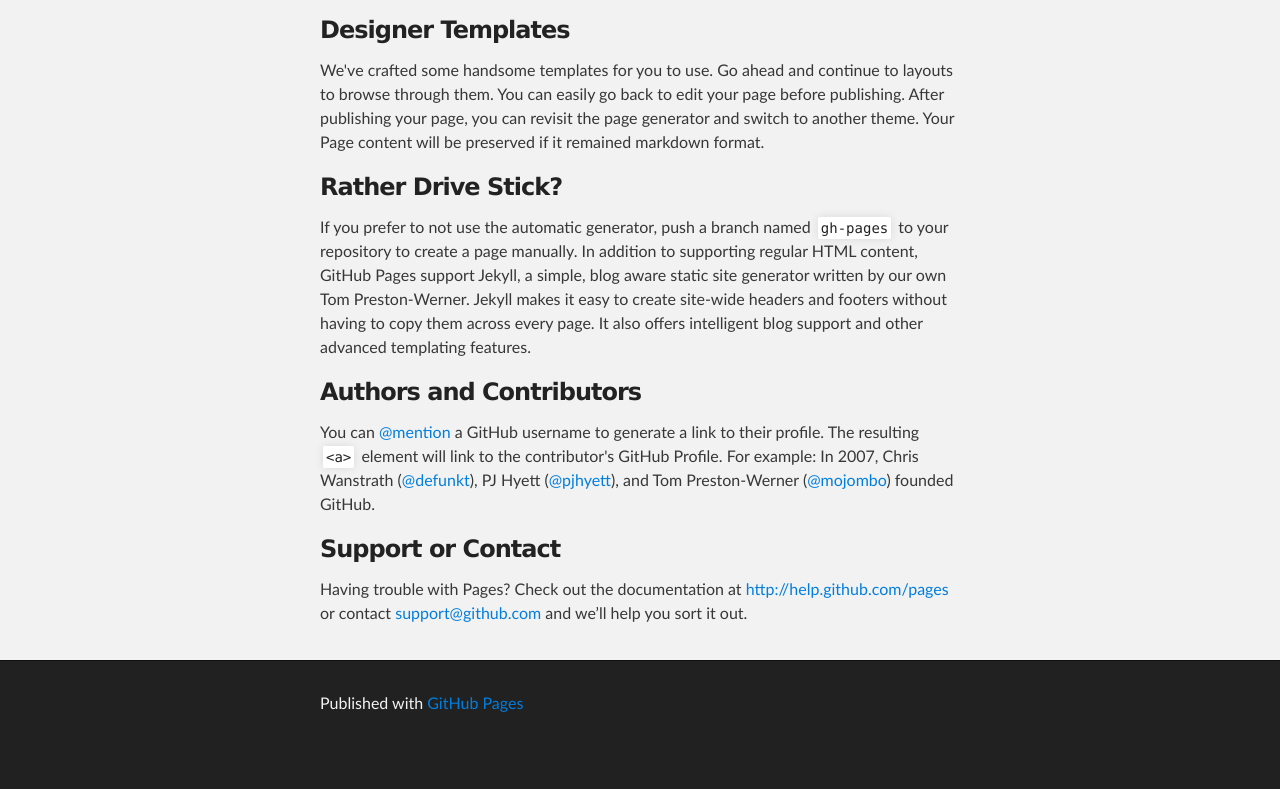
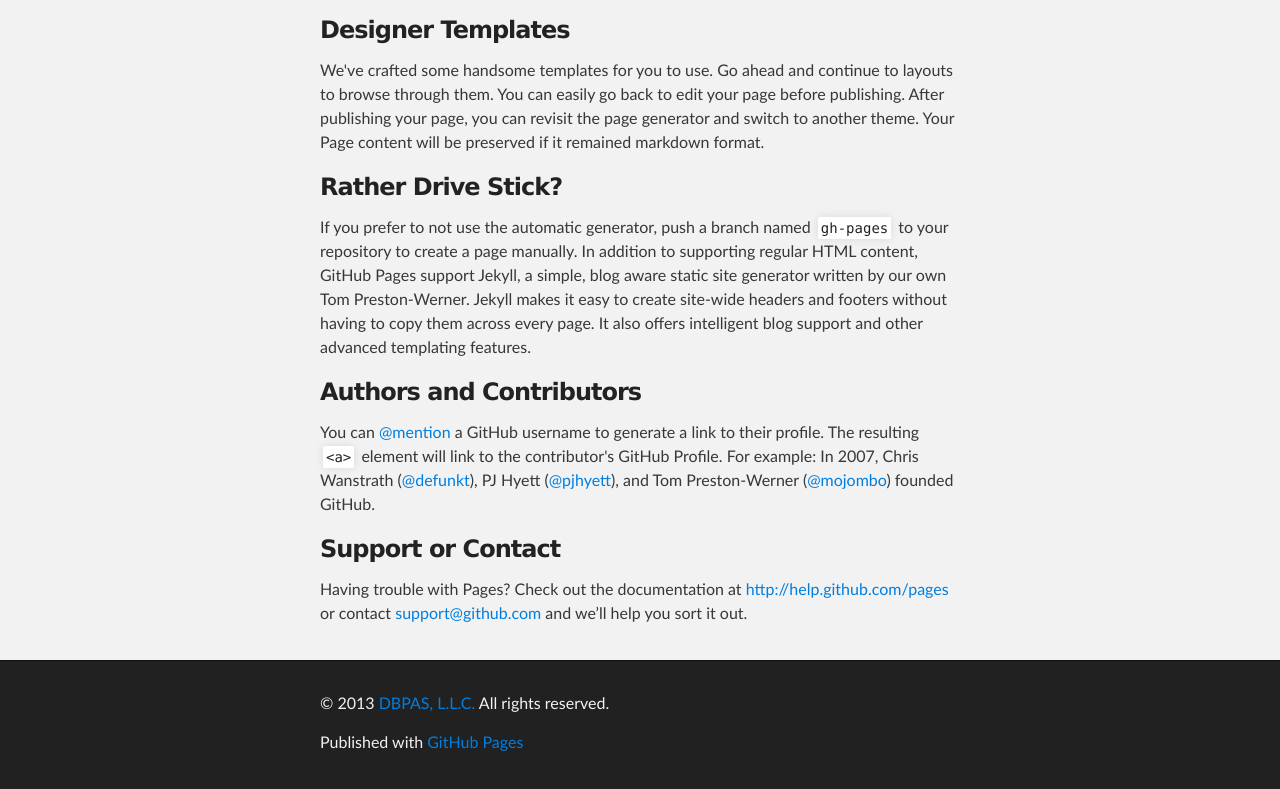
Before and after one commit to dbpas/dbpas.github.io, a plain HTML site: page index.html in a window 1280 px wide. Shown: the part 567-1356 px from the top of the page. Before the commit the page ends 1317 px from the top, so only its background shows below. Drawn offline with Linux system fonts and the light colour scheme.

Commit message:
Update index.html

```diff
--- a/index.html
+++ b/index.html
@@ -64,6 +64,7 @@ $ git checkout gh-pages
     <!-- FOOTER  -->
     <div id="footer_wrap" class="outer">
       <footer class="inner">
+        <p>&copy; 2013 <a href="http://www.dbpas.com/">DBPAS, L.L.C.</a> All rights reserved.</p>
         <p>Published with <a href="http://pages.github.com">GitHub Pages</a></p>
       </footer>
     </div>
```
